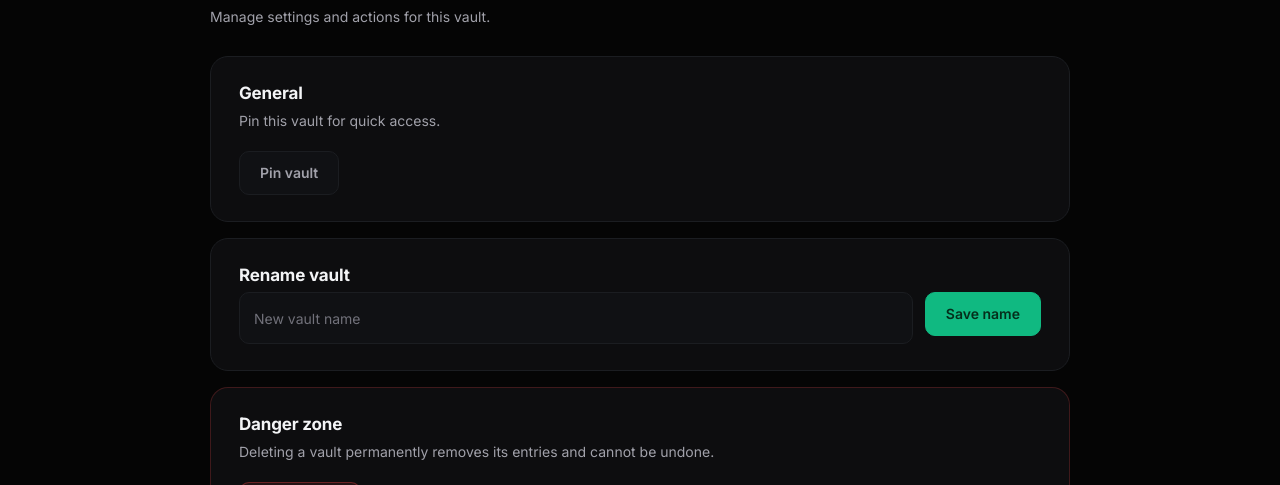
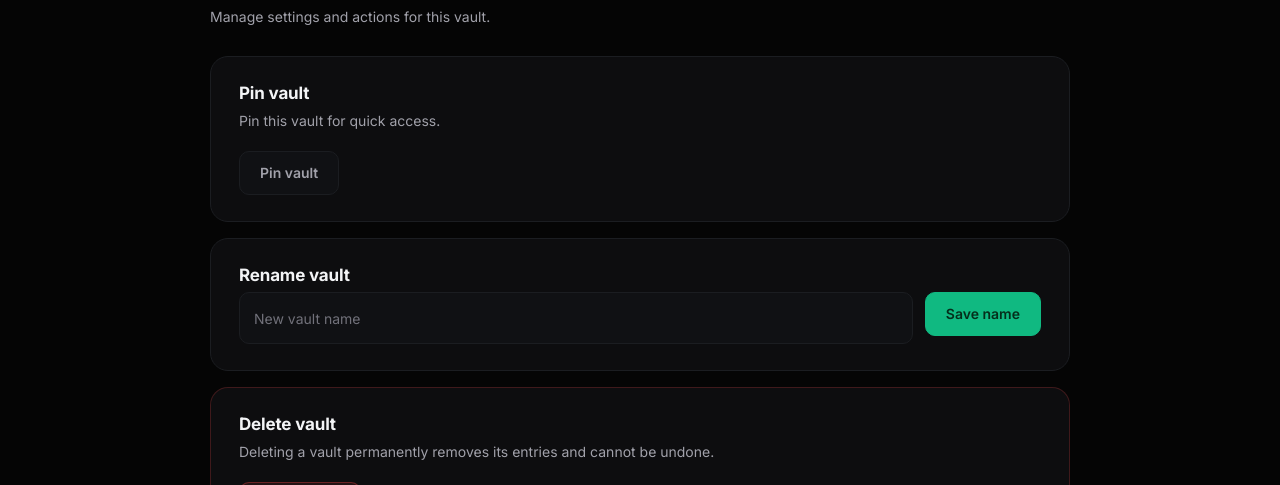
Before and after one commit to Scroll07/Passwords_Fastapi, a React (Vite) app in the folder frontend/: page /vaults/1/settings in a window 1280 px wide. Shown: the part 269-754 px from the top of the page. Built offline with nearby package versions, Linux system fonts and the light colour scheme; no server answers.

Commit message:
little page changes

```diff
--- a/frontend/src/pages/VaultSettingsPage/VaultSettingsPage.jsx
+++ b/frontend/src/pages/VaultSettingsPage/VaultSettingsPage.jsx
@@ -226,7 +226,9 @@ function VaultSettingsPage() {
                 </div>
 
                 <div className="vault-settings-card">
-                    <h2>General</h2>
+                    {pinned ?
+                    <h2>Unpin vault</h2> : <h2>Pin vault</h2>
+                }
                     <p className="vault-settings-card-desc">
                         {pinned
                             ? 'This vault is pinned for quick access.'
@@ -257,7 +259,7 @@ function VaultSettingsPage() {
                 </div>
 
                 <div className="vault-settings-card vault-settings-card--danger">
-                    <h2>Danger zone</h2>
+                    <h2>Delete vault</h2>
                     <p className="vault-settings-card-desc">
                         Deleting a vault permanently removes its entries and cannot be undone.
                     </p>
```
